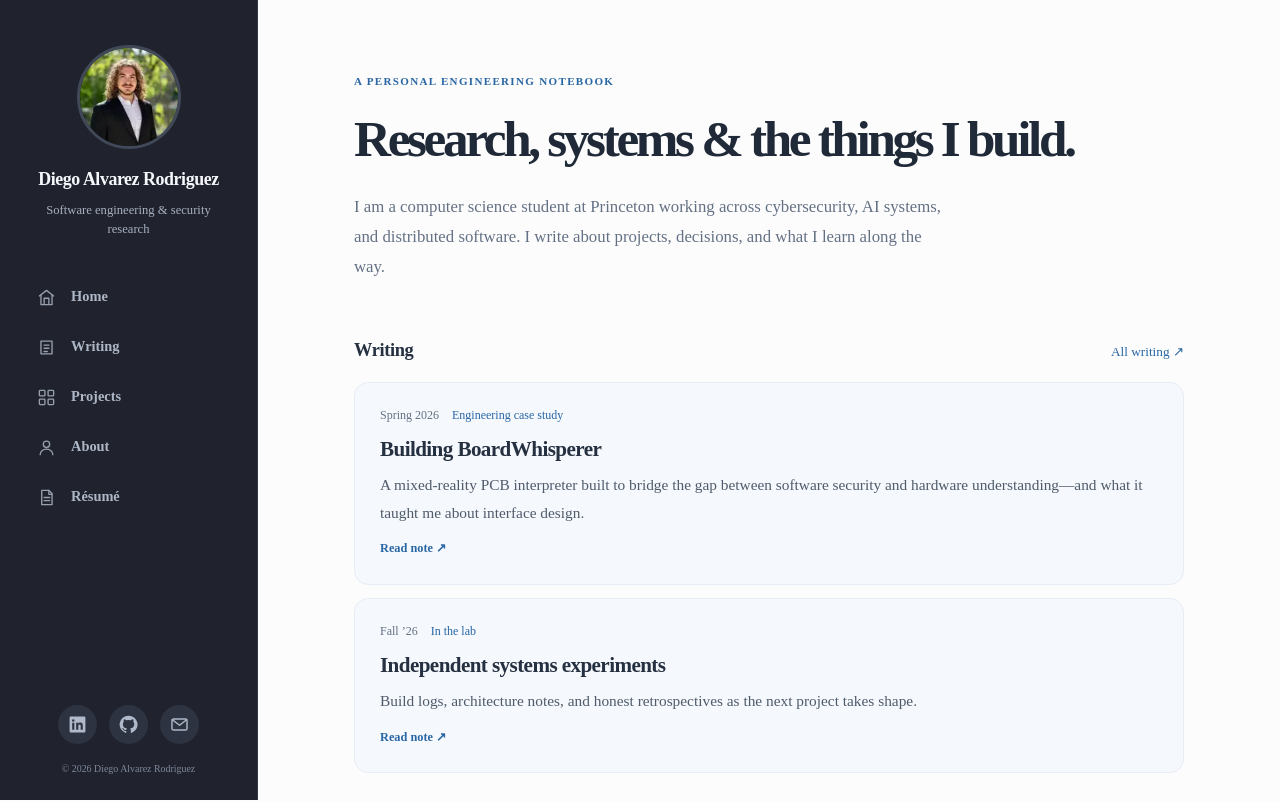
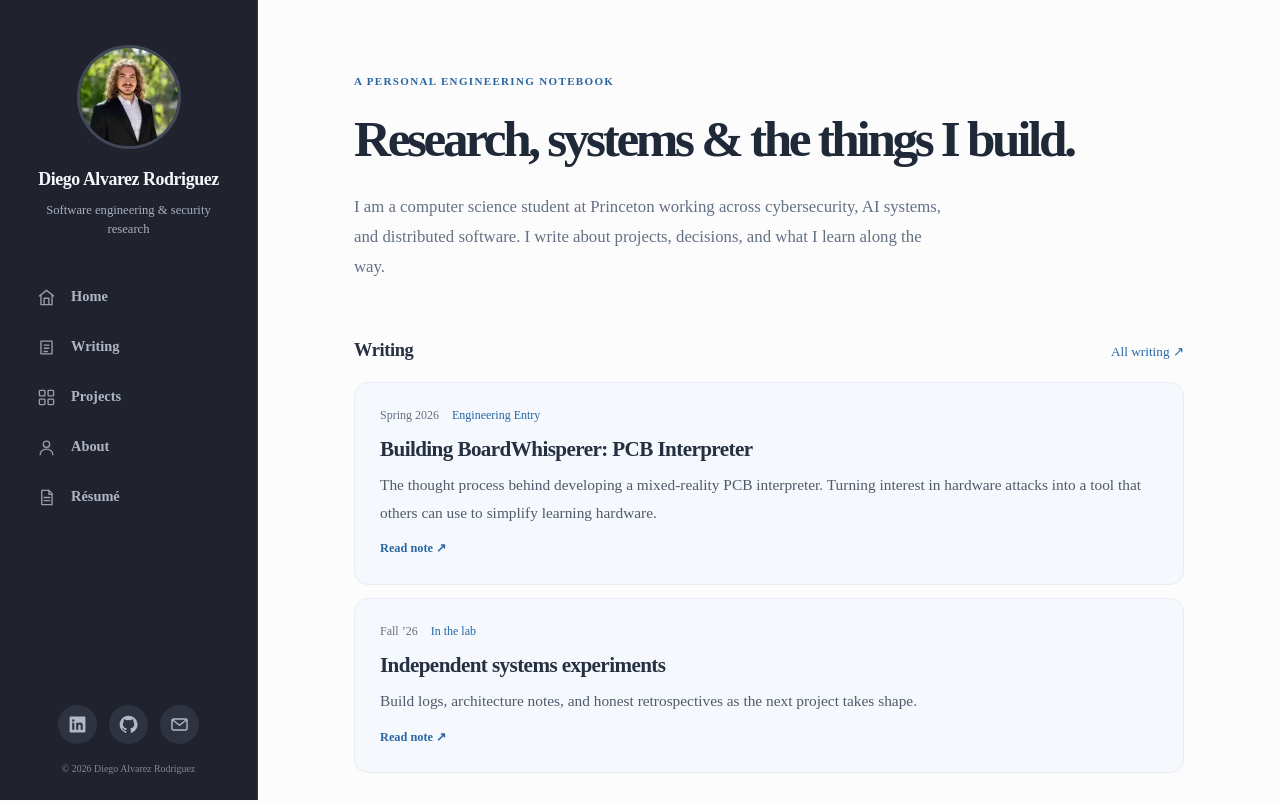
Before and after one commit to Ehssar/diego-alvarez-portfolio, a Next.js app: page / in a window 1280 px wide. Shown: the top 802 px of the page. Built offline with nearby package versions, Linux system fonts and the light colour scheme.

Commit message:
Match homepage BoardWhisperer preview to published article

```diff
--- a/app/content.ts
+++ b/app/content.ts
@@ -48,11 +48,11 @@ export const projects: Project[] = [
 export const researchPosts = [
   {
     slug: "boardwhisperer",
-    title: "Building BoardWhisperer",
+    title: "Building BoardWhisperer: PCB Interpreter",
     summary:
-      "A mixed-reality PCB interpreter built to bridge the gap between software security and hardware understanding—and what it taught me about interface design.",
+      "The thought process behind developing a mixed-reality PCB interpreter. Turning interest in hardware attacks into a tool that others can use to simplify learning hardware.",
     date: "Spring 2026",
-    category: "Engineering case study",
+    category: "Engineering Entry",
     href: "/research/boardwhisperer",
     tags: ["computer vision", "mixed reality", "AI systems"],
   },
```
